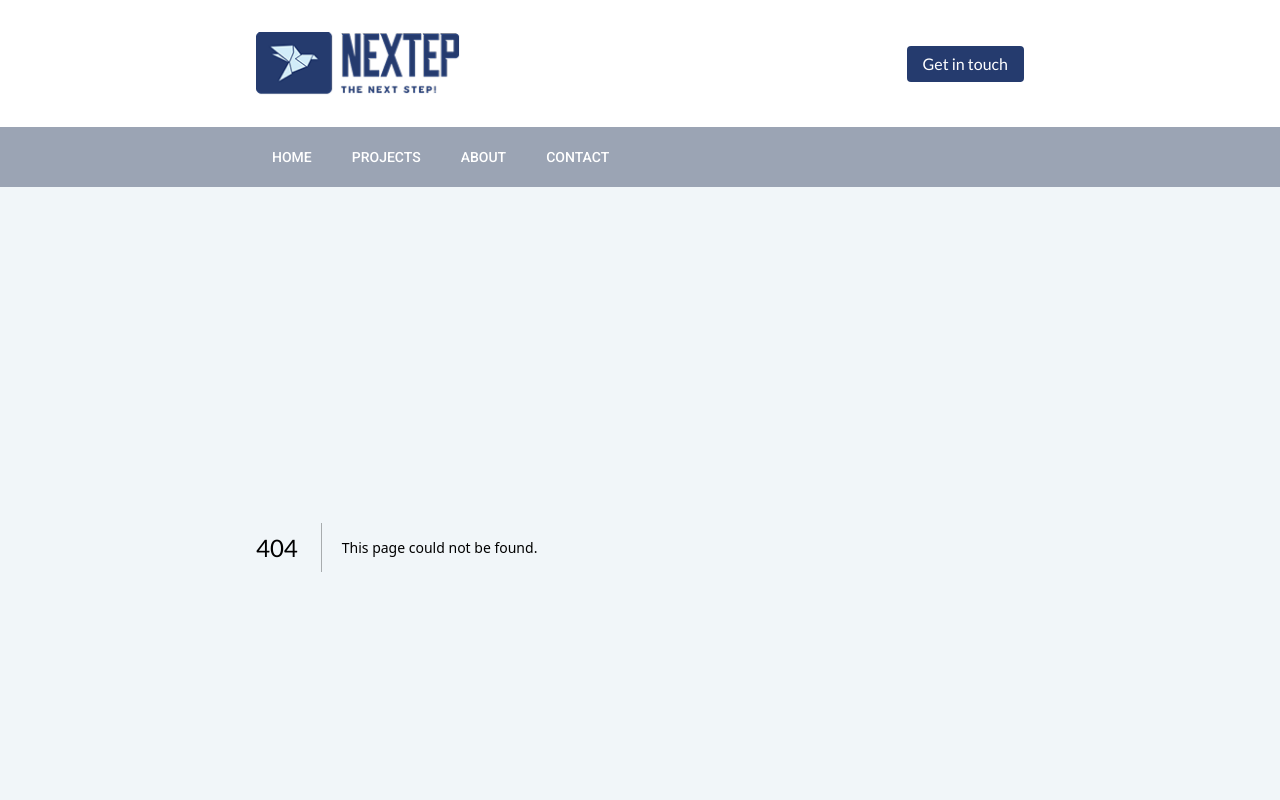
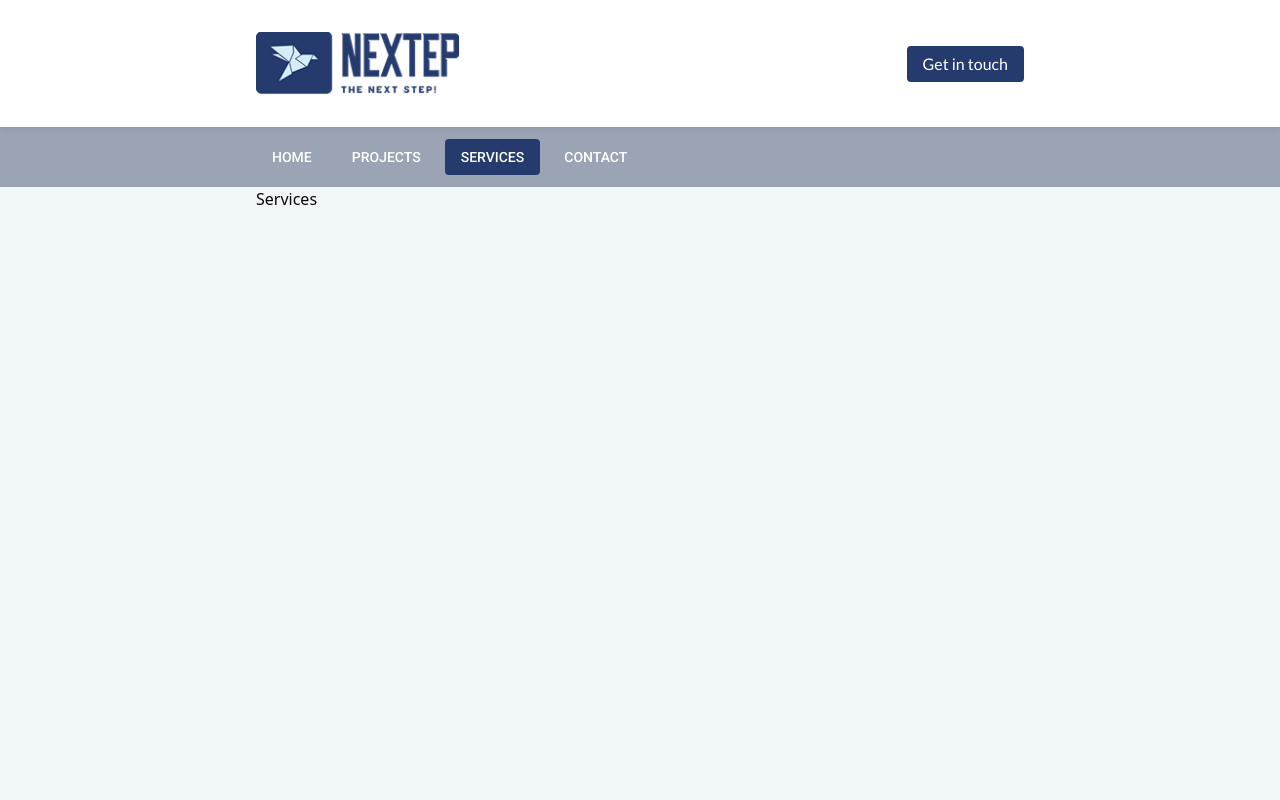
Before and after one commit to Lado267/nextep-front, a Next.js app: page /services in a window 1280 px wide. Before the commit this address had no page. Shown: the top 800 px of the page. Built offline with nearby package versions, Linux system fonts and the light colour scheme.

Commit message:
- added footer and some UI changes

```diff
--- a/src/app/about/page.tsx
+++ b/src/app/services/page.tsx
@@ -1,7 +1,7 @@
 export default function About() {
     return (
       <div className="">
-        About
+        Services
       </div>
     );
 }
--- a/src/elements/carousel/mobile/company_carousel_mobile.tsx
+++ b/src/elements/carousel/mobile/company_carousel_mobile.tsx
@@ -43,7 +43,7 @@ export default function CompanyCarouselMobile({ companies, className }: CompanyC
                 {group.map((company) => (
                   <div
                     key={company.id}
-                    className={`carousel-item-size-mobile rounded-lg p-3 flex flex-col items-center justify-center shadow-sm border border-gray-100`}
+                    className={`carousel-grid-mobile carousel-item-size-mobile rounded-lg p-3 flex flex-col items-center justify-center shadow-sm border border-gray-100`}
                   >
                     <div className="h-[28px] flex items-center justify-center">
                       <Image
--- a/src/elements/header/header.css
+++ b/src/elements/header/header.css
@@ -1,6 +1,7 @@
 
 .header_background_color {
     background-color: var(--primary-project);
+    box-shadow: 0 1px 8px rgba(0, 0, 0, 0.1);
 }
 
 .header_position {
--- a/src/elements/navigation/navigation.css
+++ b/src/elements/navigation/navigation.css
@@ -7,6 +7,7 @@
     z-index: 50;
     background-color: var(--quaternary-project);
     height: 40px;
+    box-shadow: 0 -1px 8px rgba(0, 0, 0, 0.1);
 }
 
 .menu_appearance {
--- a/src/elements/navigation/navigation.tsx
+++ b/src/elements/navigation/navigation.tsx
@@ -18,7 +18,7 @@ export default function Navigation({ children }: { children: any }) {
             <MenuItem href="/projects" title="PROJECTS"/>
           </li>
           <li>
-            <MenuItem href="/about" title="ABOUT"/>
+            <MenuItem href="/services" title="SERVICES"/>
           </li>
           <li>
             <MenuItem href="/contact" title="CONTACT"/>
```
Also changed, not shown: src/elements/header/header.tsx (+5 -3 lines).
